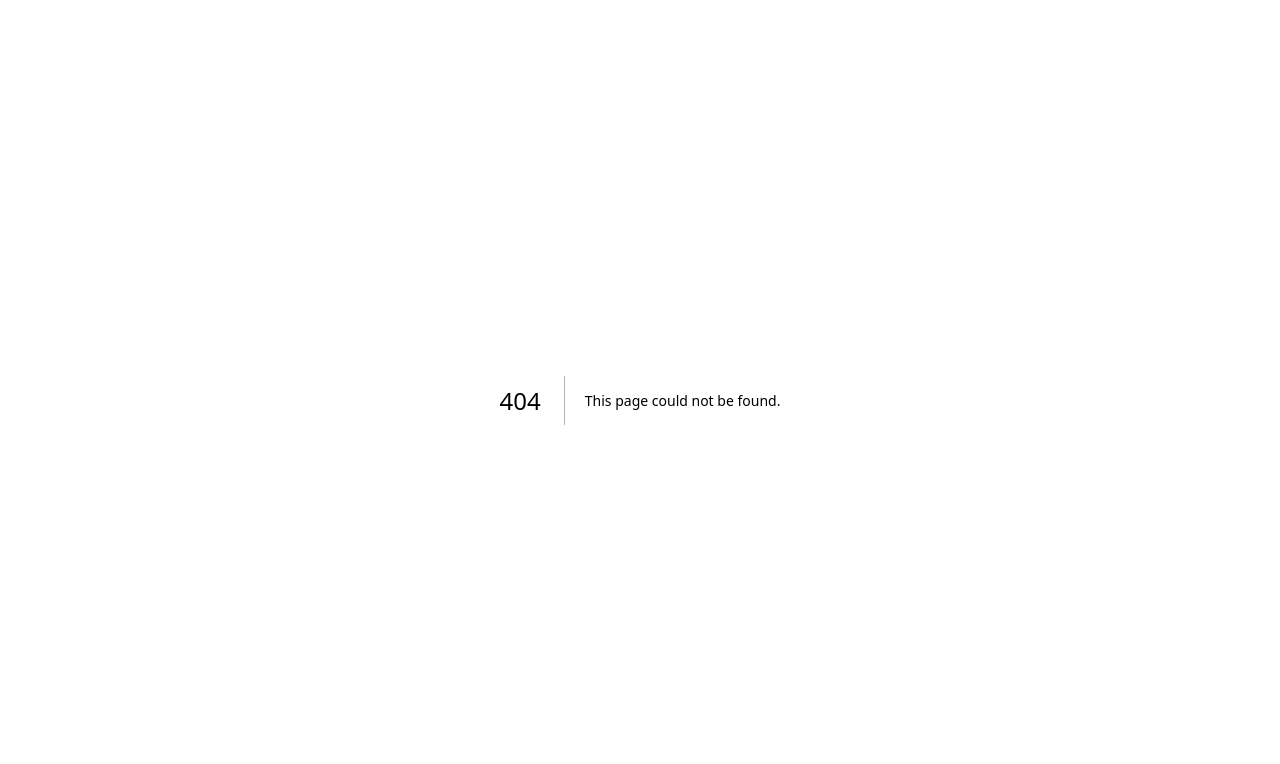
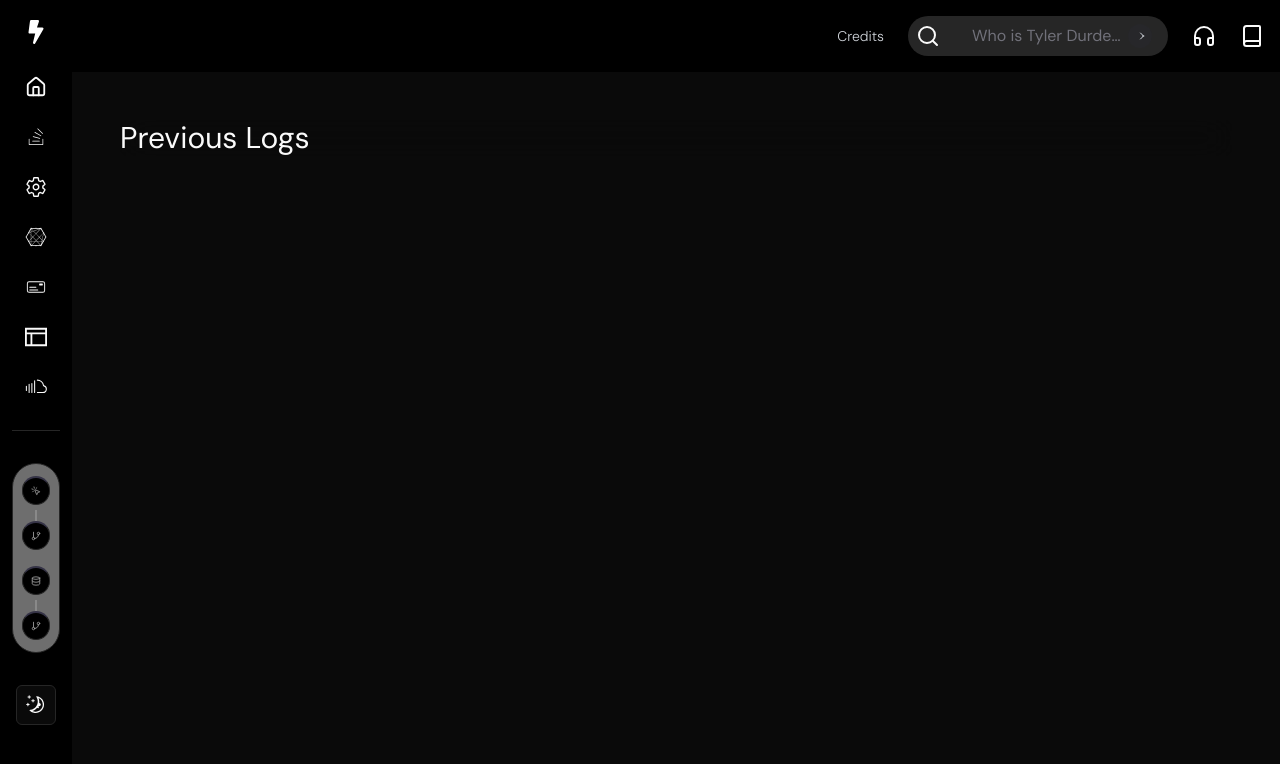
Before and after one commit to satwik073/Saasy_The_SAAS_Automation_Client, a Next.js app: page /logs in a window 1280 px wide. Before the commit this address had no page. Shown: the top 764 px of the page. Built offline with nearby package versions, Linux system fonts and the light colour scheme.

Commit message:
feat: routes created

```diff
--- a/src/Globals/InfoBar/Components/ui/input_fields.tsx
+++ b/src/Globals/InfoBar/Components/ui/input_fields.tsx
@@ -177,14 +177,14 @@ export function PlaceholdersAndVanishInput({
   return (
     <form
     className={cn(
-        "w-full relative max-w-xl mx-auto bg-white dark:bg-zinc-800 h-12 rounded-full overflow-hidden shadow-[0px_2px_3px_-1px_rgba(0,0,0,0.1),_0px_1px_0px_0px_rgba(25,28,33,0.02),_0px_0px_0px_1px_rgba(25,28,33,0.08)] transition duration-200",
-        value && "bg-gray-50"
+      "w-full relative sm:ml-0 bg-transparent dark:bg-transparent h-10 rounded-full overflow-hidden  transition duration-200",
+      value && "bg-transparent"
     )}
     onSubmit={handleSubmit}
   >
     <canvas
       className={cn(
-          "absolute pointer-events-none  text-base transform scale-50 top-[20%] left-2 sm:left-8 origin-top-left filter invert dark:invert-0 pr-20",
+        "absolute pointer-events-none text-base transform scale-50 top-[20%] left-2 sm:left-4 origin-top-left filter invert dark:invert-0 pr-20",
         !animating ? "opacity-0" : "opacity-100"
       )}
       ref={canvasRef}
@@ -201,7 +201,7 @@ export function PlaceholdersAndVanishInput({
       value={value}
       type="text"
       className={cn(
-          "w-full relative text-sm sm:text-base z-50 border-none dark:text-white  bg-transparent text-black h-full rounded-full focus:outline-none focus:ring-0 pl-4 sm:pl-10",
+        "w-full relative text-sm sm:text-base z-50 border-none dark:text-white bg-transparent text-black h-full rounded-full focus:outline-none focus:ring-0 pl-4 sm:pl-8",
         animating && "text-transparent dark:text-transparent"
       )}
     />
@@ -209,19 +209,19 @@ export function PlaceholdersAndVanishInput({
     <button
       disabled={!value}
       type="submit"
-        className="absolute right-2 top-1/2 z-50 -translate-y-1/2 h-8 w-8 rounded-full disabled:bg-gray-100 bg-black dark:bg-zinc-900 dark:disabled:bg-zinc-800 transition duration-200 flex items-center justify-center"
+      className="absolute right-2 top-1/2 z-50 -translate-y-1/2 h-8 w-8 sm:h-6 sm:w-6 rounded-full disabled:bg-gray-100 bg-black dark:bg-zinc-900 dark:disabled:bg-zinc-800 transition duration-200 flex items-center justify-center"
     >
       <motion.svg
         xmlns="http://www.w3.org/2000/svg"
-          width="24"
-          height="24"
+        width="20"
+        height="20"
         viewBox="0 0 24 24"
         fill="none"
         stroke="currentColor"
         strokeWidth="2"
         strokeLinecap="round"
         strokeLinejoin="round"
-          className="text-gray-300 h-4 w-4"
+        className="text-gray-300 h-4 w-4 sm:h-3 sm:w-3"
       >
         <path stroke="none" d="M0 0h24v24H0z" fill="none" />
         <motion.path
@@ -264,7 +264,7 @@ export function PlaceholdersAndVanishInput({
               duration: 0.3,
               ease: "linear",
             }}
-              className="dark:text-zinc-500 text-sm sm:text-base font-normal text-neutral-500 pl-4 sm:pl-12 text-left w-[calc(100%-2rem)] truncate"
+            className="dark:text-zinc-500 text-sm sm:text-base font-normal text-neutral-500 pl-4 sm:pl-8 text-left w-[calc(100%-2rem)] truncate"
           >
             {placeholders[currentPlaceholder]}
           </motion.p>
--- a/src/Globals/InfoBar/InputController.tsx
+++ b/src/Globals/InfoBar/InputController.tsx
@@ -34,7 +34,7 @@ const InfoBar = (props: Props) => {
   return (
     <div className="flex flex-row justify-end gap-6 items-center px-4 py-4 w-full dark:bg-black ">
       <span className="flex items-center gap-2 font-bold">
-        <p className="text-sm font-light text-gray-300">Credits</p>
+        <p className="text-sm font-light text-gray-300 md:block hidden">Credits</p>
       </span>
       <span className="flex items-center rounded-full bg-muted px-2">
         <Search />
--- a/src/animations/Sidebar.tsx
+++ b/src/animations/Sidebar.tsx
@@ -15,6 +15,7 @@ import { Separator } from '@/Globals/ToolTips/Seperator/SeperatorContainer'
 import { Database, GitBranch, LucideMousePointerClick } from 'lucide-react'
 import DropdownMenuComponent from '@/Globals/GlobalSiteNavigation/Components/DropdownMenu'
 import { TRANSLATING_NAVIGATION_TEXT } from '@/Globals/GlobalSiteNavigation/NavigationWrapping/Constant'
+import { FaBolt } from 'react-icons/fa'
 
 interface ImageContainerAttributes {
   width: number;
@@ -43,7 +44,9 @@ const MenuOptions: React.FC<Props> = () => {
     <nav className="dark:bg-black  overflow-scroll flex flex-col items-center gap-10 lg:py-5 py-4 px-9  w-16">
       <div className="flex flex-col items-center gap-8">
         <Link href="/" className="font-bold block text-center">
-        <TRANSLATING_NAVIGATION_TEXT.toggle_switching_image_containers {...imageContainerProps} />
+        {/* <TRANSLATING_NAVIGATION_TEXT.toggle_switching_image_containers {...imageContainerProps} />
+         */}
+         <FaBolt size={24} className='dark:text-white text-black'/>
         </Link>
         <TooltipProvider>
           <ul className="flex flex-col items-center gap-7">
@@ -57,7 +60,7 @@ const MenuOptions: React.FC<Props> = () => {
                     >
                       <div className='text-sm'>
 
-                      <menuItem.Component size={18} />
+                      <menuItem.Component size={22} fontWeight={'bold'} />
                       </div>
                     </Link>
                   </li>
--- /dev/null
+++ b/src/app/(main)/(pages)/billings/page.tsx
@@ -0,0 +1,14 @@
+import React from 'react'
+
+type Props = {}
+
+const Billing = (props: Props) => {
+  return (
+    <div className="w-full flex flex-col md:p-12 p-3 relative ">
+    <h1 className="md:text-3xl text-xl  sticky top-0 z-10 bg-background/50 backdrop-blur-lg flex ">
+    Billing</h1>
+</div>
+  )
+}
+
+export default Billing
--- /dev/null
+++ b/src/app/(main)/(pages)/connections/page.tsx
@@ -0,0 +1,14 @@
+import React from 'react'
+
+type Props = {}
+
+const Connection = (props: Props) => {
+  return (
+    <div className="w-full flex flex-col md:p-12 p-3 relative ">
+    <h1 className="md:text-3xl text-xl  sticky top-0 z-10 bg-background/50 backdrop-blur-lg flex ">
+    Connections</h1>
+</div>
+  )
+}
+
+export default Connection
--- a/src/app/(main)/(pages)/dashboard/page.tsx
+++ b/src/app/(main)/(pages)/dashboard/page.tsx
@@ -4,8 +4,8 @@ type Props = {}
 
 const DashboardPageSettled = (props: Props) => {
   return (
-    <div className="w-full flex flex-col gap-4 relative ">
-        <h1 className="text-3xl p-3 sticky top-0 z-10 bg-background/50 backdrop-blur-lg flex  border-b">
+    <div className="w-full flex flex-col md:p-12 p-3 relative ">
+        <h1 className="md:text-3xl text-xl  sticky top-0 z-10 bg-background/50 backdrop-blur-lg flex ">
         Dashboard</h1>
     </div>
   )
--- /dev/null
+++ b/src/app/(main)/(pages)/logs/page.tsx
@@ -0,0 +1,14 @@
+import React from 'react'
+
+type Props = {}
+
+const Logs = (props: Props) => {
+  return (
+    <div className="w-full flex flex-col md:p-12 p-3 relative ">
+    <h1 className="md:text-3xl text-xl  sticky top-0 z-10 bg-background/50 backdrop-blur-lg flex ">
+    Previous Logs</h1>
+</div>
+  )
+}
+
+export default Logs
--- /dev/null
+++ b/src/app/(main)/(pages)/settings/page.tsx
@@ -0,0 +1,14 @@
+import React from 'react'
+
+type Props = {}
+
+const Settings = (props: Props) => {
+  return (
+    <div className="w-full flex flex-col md:p-12 p-3 relative ">
+    <h1 className="md:text-3xl text-xl  sticky top-0 z-10 bg-background/50 backdrop-blur-lg flex ">
+    Settings</h1>
+</div>
+  )
+}
+
+export default Settings
--- /dev/null
+++ b/src/app/(main)/(pages)/templates/page.tsx
@@ -0,0 +1,14 @@
+import React from 'react'
+
+type Props = {}
+
+const Templates = (props: Props) => {
+  return (
+    <div className="w-full flex flex-col md:p-12 p-3 relative ">
+    <h1 className="md:text-3xl text-xl  sticky top-0 z-10 bg-background/50 backdrop-blur-lg flex ">
+    Templates</h1>
+</div>
+  )
+}
+
+export default Templates
--- /dev/null
+++ b/src/app/(main)/(pages)/workflows/page.tsx
@@ -0,0 +1,14 @@
+import React from 'react'
+
+type Props = {}
+
+const Workflows = (props: Props) => {
+  return (
+     <div className="w-full flex flex-col md:p-12 p-3 relative ">
+    <h1 className="md:text-3xl text-xl  sticky top-0 z-10 bg-background/50 backdrop-blur-lg flex ">
+    Workflows</h1>
+</div>
+  )
+}
+
+export default Workflows
--- a/src/constants/index.ts
+++ b/src/constants/index.ts
@@ -1,22 +1,24 @@
-import { Category, Payment } from "@mui/icons-material"
+import { Category, GraphicEqOutlined, HomeOutlined, HomeRounded, Payment, SettingsOutlined } from "@mui/icons-material"
+import { HomeIcon } from "@radix-ui/react-icons"
 import { Home, Settings, Logs } from "lucide-react"
-import { FaBlog, FaConnectdevelop, FaHouseDamage, FaListAlt, FaMoneyBill, FaSteam } from "react-icons/fa"
-
+import { CiMoneyCheck1 } from "react-icons/ci";
+import { FaBlog, FaConnectdevelop, FaHouseDamage, FaListAlt, FaMoneyBill, FaMoneyBillWaveAlt, FaSteam } from "react-icons/fa"
+import { IoSettingsOutline } from "react-icons/io5";
+import { PiSoundcloudLogoLight, PiStackOverflowLogoThin } from "react-icons/pi";
+import { GrTemplate } from "react-icons/gr";
 interface NavitemDestructured {
     id : number,
     route_link_name : string,
     specified_path : string
 }
 export const menuOptions = [
-    { name: 'Dashboard', Component: FaHouseDamage, href: '/dashboard' },
-    // { name: 'Workflows', Component: Workflows, href: '/workflows' },
-    { name: 'Settings', Component: FaSteam, href: '/settings' },
-    { name: 'Connections', Component: FaConnectdevelop, href: '/settings' },
-    { name: 'Billings', Component: FaMoneyBill, href: '/settings' },
-    // { name: 'Connections', Component: Category, href: '/connections' },
-    // { name: 'Billing', Component: Payment, href: '/billing' },
-    { name: 'Templates', Component: FaListAlt, href: '/templates' },
-    { name: 'Logs', Component: FaBlog, href: '/logs' },
+    { name: 'Dashboard', Component: Home, href: '/dashboard' },
+    { name: 'Workflows', Component: PiStackOverflowLogoThin, href: '/workflows' },
+    { name: 'Settings', Component: IoSettingsOutline, href: '/settings' },
+    { name: 'Connections', Component: FaConnectdevelop, href: '/connections' },
+    { name: 'Billings', Component: CiMoneyCheck1, href: '/billings' },
+    { name: 'Templates', Component:GrTemplate, href: '/templates' },
+    { name: 'Logs', Component: PiSoundcloudLogoLight, href: '/logs' },
   ]
 
 export const Navhandler : NavitemDestructured[] = [
```
Also changed, not shown: 1 other file (tests, documents, lock files or other folders). Lines whose indentation alone changed are shown as unchanged.
